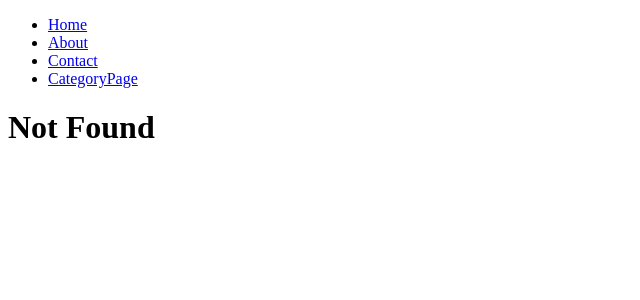
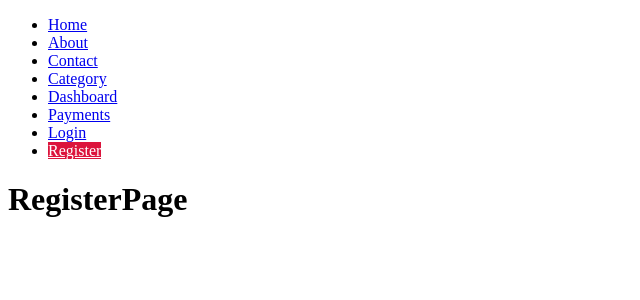
Before and after one commit to VladimirMMS/router-app, a React (Create React App) app: page /register in a window 1280 px wide. Before the commit this address had no page. Shown: the top 300 px of the page, without its empty margins (0-640 px from the left). Built offline with nearby package versions, Linux system fonts and the light colour scheme.

Commit message:
privateRoute

```diff
--- a/src/App.js
+++ b/src/App.js
@@ -1,12 +1,14 @@
+import AuthProvider from "./auth/AuthProvider";
 import AppRouter from "./routers/AppRouter";
 
 
 
 function App() {
   return (
-    <div className="App">
-
-      <AppRouter/>
+    <div>
+      <AuthProvider>
+        <AppRouter/>
+      </AuthProvider>
     </div>
   );
 }
--- /dev/null
+++ b/src/auth/AuthProvider.js
@@ -0,0 +1,25 @@
+import { createContext } from "react";
+import { useState } from "react";
+
+export const AuthContext = createContext();
+
+const AuthProvider = ({children}) => {
+
+    const [user, setUser] = useState(null)
+
+    const contextValue = {
+        user,
+        login() {
+            setUser({id:1, username:'vladimir'})
+        },
+        logout() {
+            setUser(null)
+        }
+    }
+
+    return <AuthContext.Provider value = {contextValue}>
+        {children}
+    </AuthContext.Provider>
+
+}
+export default AuthProvider;
--- a/src/components/Navbar.js
+++ b/src/components/Navbar.js
@@ -15,7 +15,19 @@ export default function Navbar() {
                     <NavLink exact to="/contact" activeClassName='active'>Contact</NavLink>
                 </li>
                 <li>
-                    <NavLink exact to="/categories" activeClassName='active'>CategoryPage</NavLink>
+                    <NavLink exact to="/categories" activeClassName='active'>Category</NavLink>
+                </li>
+                <li>
+                    <NavLink exact to="/dashboard" activeClassName='active'>Dashboard</NavLink>
+                </li>
+                <li>
+                    <NavLink exact to="/payments" activeClassName='active'>Payments</NavLink>
+                </li>
+                <li>
+                    <NavLink exact to="/login" activeClassName='active'>Login</NavLink>
+                </li>
+                <li>
+                    <NavLink exact to="/register" activeClassName='active'>Register</NavLink>
                 </li>
             </ul>
         </nav>
--- a/src/pages/CategoryPage.js
+++ b/src/pages/CategoryPage.js
@@ -15,19 +15,31 @@ export default function CategoryPage() {
     const name = query.get('name') || 'romantic'
 
     const handleChange = (e) => {
+
         setCategory(e.target.value)
+
+
     }
 
     const handleSubmit = () => {
+        if(category ) {
+            query.set('name', name +', ' + category)
+            history.push({search:query.toString()})
+            console.log(history)
+            setCategory('')
 
-        query.set('name', name +', ' + category)
-        history.push({search:query.toString()})
+        }
+
     }
     return (
         <div>
             <h1>CategoryPage</h1>
             <h2>Category: {name}</h2>
-            <input type ='text' name = 'category' value = {category} onChange ={handleChange}/>
+            <input
+            type ='text'
+            name = 'category'
+            value = {category}
+            onChange ={handleChange}/>
             <button onClick = {handleSubmit}>Next</button>
         </div>
     )
--- /dev/null
+++ b/src/pages/Dashboard.js
@@ -0,0 +1,9 @@
+import React from 'react'
+
+export default function Dashboard() {
+    return (
+        <div>
+            <h1>Dashboard</h1>
+        </div>
+    )
+}
--- /dev/null
+++ b/src/pages/LoginPage.js
@@ -0,0 +1,9 @@
+import React from 'react'
+
+export default function LoginPage() {
+    return (
+        <div>
+            <h1>LoginPage</h1>
+        </div>
+    )
+}
--- /dev/null
+++ b/src/pages/PaymentsPage.js
@@ -0,0 +1,9 @@
+import React from 'react'
+
+export default function PaymentsPage() {
+    return (
+        <div>
+            <h1>PaymentsPage</h1>
+        </div>
+    )
+}
--- /dev/null
+++ b/src/pages/RegisterPage.js
@@ -0,0 +1,9 @@
+import React from 'react'
+
+export default function RegisterPage() {
+    return (
+        <div>
+            <h1>RegisterPage</h1>
+        </div>
+    )
+}
--- a/src/routers/AppRouter.js
+++ b/src/routers/AppRouter.js
@@ -4,10 +4,14 @@ import Navbar from '../components/Navbar'
 import AboutPage from '../pages/AboutPage'
 import CategoryPage from '../pages/CategoryPage'
 import ContactPage from '../pages/ContactPage'
+import Dashboard from '../pages/Dashboard'
 import HomePage from '../pages/HomePage'
+import LoginPage from '../pages/LoginPage'
 import NotFound from '../pages/NotFound'
+import PaymentsPage from '../pages/PaymentsPage'
 import ProfilePage from '../pages/ProfilePage'
-
+import RegisterPage from '../pages/RegisterPage'
+import PrivateRoute from './PrivateRoute'
 
 export default function AppRouter() {
     return (
@@ -19,6 +23,10 @@ export default function AppRouter() {
                 <Route exact path = '/contact' component = {ContactPage}/>
                 <Route exact path = '/profile/:username' component = {ProfilePage}/>
                 <Route exact path = '/categories' component = {CategoryPage}/>
+                <Route exact path = '/login' component = {LoginPage}/>
+                <Route exact path = '/register' component = {RegisterPage}/>
+                <PrivateRoute exact path = '/dashboard' component = {Dashboard}/>
+                <PrivateRoute exact path = '/payments' component = {PaymentsPage}/>
                 <Route path = '*' component = {NotFound}/>
             </Switch>
         </Router>
--- /dev/null
+++ b/src/routers/PrivateRoute.js
@@ -0,0 +1,17 @@
+import React from 'react'
+import { Redirect, Route } from 'react-router'
+
+const user = 1
+
+
+export default function PrivateRoute({component: Component, ...rest}) {
+    return (
+        <Route {...rest}>
+            { user ? <Component/>
+            :
+            <Redirect to= "/login"/>
+            }
+
+        </Route>
+    )
+}
```
Also changed, not shown: src/auth/useAuth.js (added).
